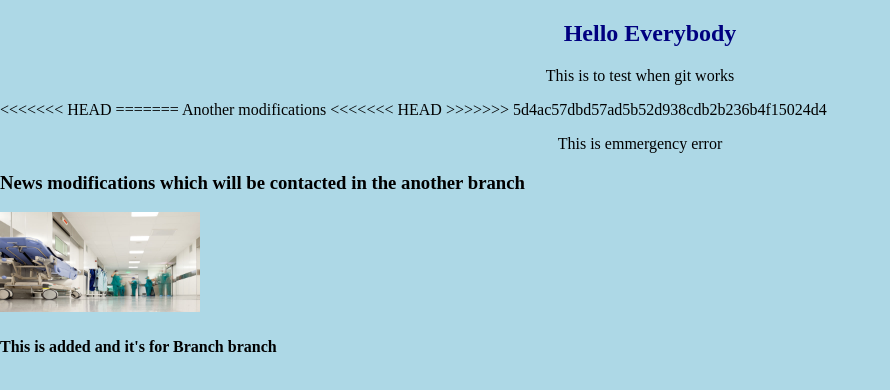
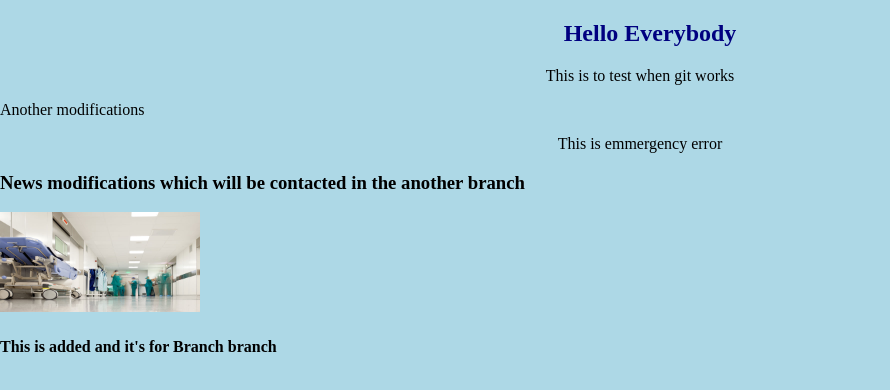
Before and after one commit to Kenedy-GBESSI/NewUser, a plain HTML site: page index.html in a window 1280 px wide. Shown: the whole page, without its empty margins (0-890 px from the left). Drawn offline with Linux system fonts and the light colour scheme.

Commit message:
Without modification

```diff
--- a/index.html
+++ b/index.html
@@ -10,11 +10,7 @@
 <body>
   <h2>Hello Everybody</h2>
   <p>This is to test when git works</p>
-<<<<<<< HEAD
-=======
   Another modifications
-<<<<<<< HEAD
->>>>>>> 5d4ac57dbd57ad5b52d938cdb2b236b4f15024d4
   <p>This is emmergency error</p>
   <h3>News modifications which will be contacted in the another branch</h3>
   <div>
```
